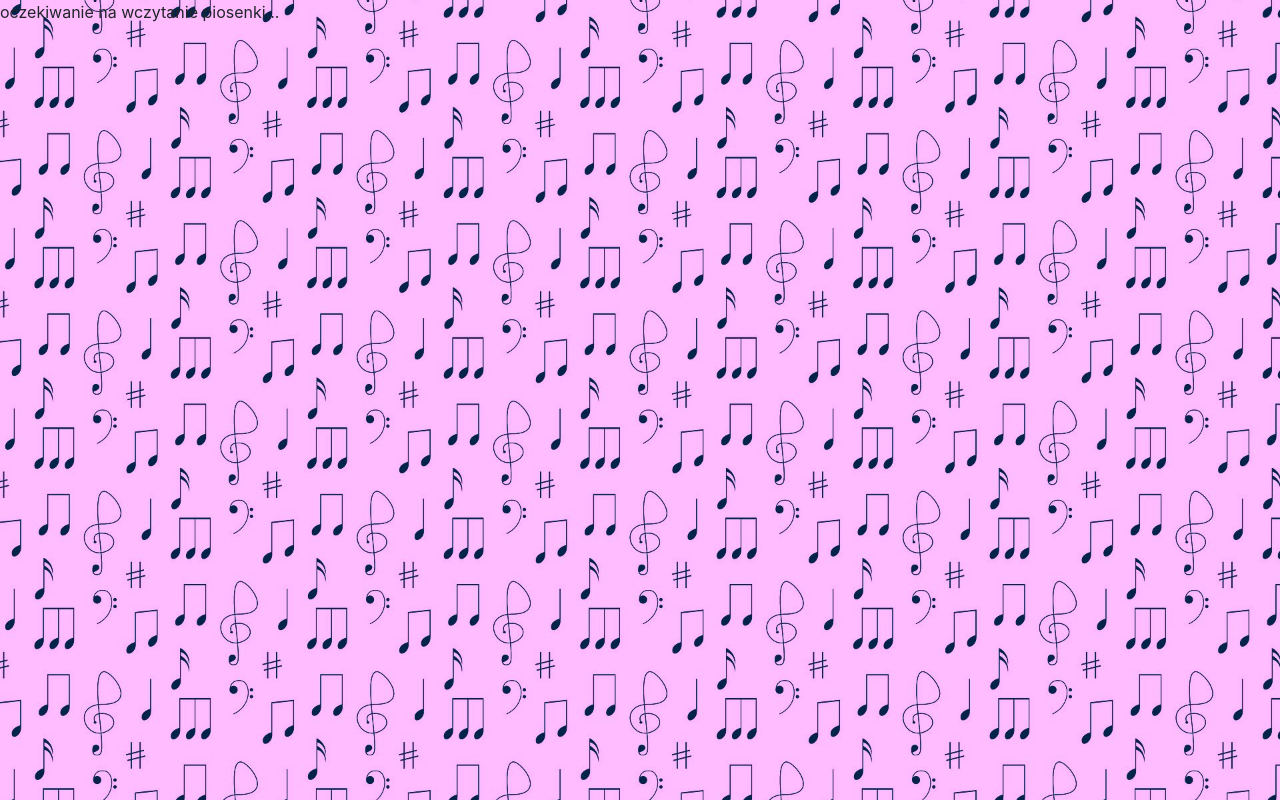
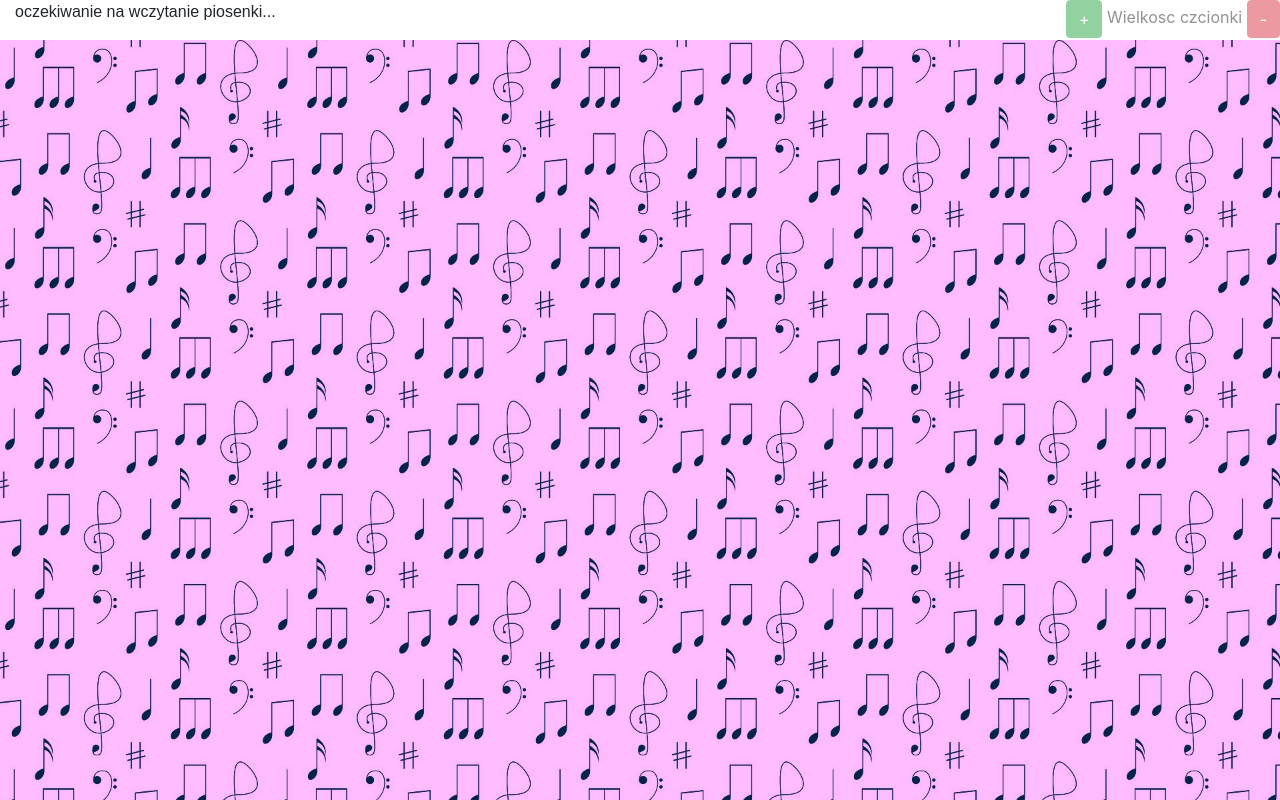
Before and after one commit to zwiktor/Spiewamy, a Django app: a page that uses Spiewamy/templates/singroom.html in a window 1280 px wide. Run offline with Django 3.2, Linux system fonts and the light colour scheme; tables that the repository leaves empty hold one stand-in row (values such as "Sample post"); some libraries are stand-ins or nearby versions.

Commit message:
Strona wyswietlajaca piosenke uzytkownikom

```diff
--- a/Spiewamy/Spiewamy/settings.py
+++ b/Spiewamy/Spiewamy/settings.py
@@ -25,7 +25,8 @@ SECRET_KEY = 'kdr4c6%l2$4w=sfg1^e&*1ks@*v@#hvu=-l*d-0ir=-%2^mu_x'
 # SECURITY WARNING: don't run with debug turned on in production!
 DEBUG = True
 
-ALLOWED_HOSTS = []
+# inet 192.168.0.17/24 brd 192.168.0.255
+ALLOWED_HOSTS = ['0.0.0.0', '192.168.0.17/24', '192.168.0.17', '192.168.0.255', '127.0.0.1']
 
 
 # Application definition
--- a/Spiewamy/songs/views.py
+++ b/Spiewamy/songs/views.py
@@ -136,7 +136,6 @@ def api_singroom(request, username, *args, **kwargs):
             return Response({'id': '-1'}, status=200)
         song = Song.objects.get(id=song_id)
         serializer = SongSerializer(instance=song)
-        print(serializer.data)
         return Response(serializer.data, status=200)
 
 
--- a/Spiewamy/static/css/base.css
+++ b/Spiewamy/static/css/base.css
@@ -47,3 +47,24 @@ nav .user_text {
     font-size: 4vw;
   }
 }
+
+
+.text-to-sing {
+  background-color: white;
+  font-family: Arial, Helvetica, sans-serif ;
+  width: 100%;
+}
+
+.song-text {
+  color: #464646;
+  background-color: #fdfdfd;
+  line-height: 1.3;
+  font-size: 15px;
+}
+
+.topcorner {
+  position: absolute;
+  top: 0;
+  right: 0;
+  opacity: 0.5;
+}
--- a/Spiewamy/static/js/singroom.js
+++ b/Spiewamy/static/js/singroom.js
@@ -1,6 +1,6 @@
 var url = window.location.pathname.split('/')
 var user_url = url[2]
-var api_url = "http://127.0.0.1:8000/api/" + user_url
+var api_url = "http://192.168.0.17:8000/api/" + user_url
 
 function startSing () {
 
@@ -12,7 +12,10 @@ function startSing () {
         .then(response => response.json())
         .then(data => {
             song_title.textContent = data.title
-            song_text.textContent = data.text
+            converted_text = converter_to_beautiful_text(data.text)
+            //Tutaj trzeba zastosować funkcję edycji tekstu i wprowadzenie do diva we właściwym formacie
+
+            song_text.innerHTML = converted_text
         }).catch(function (error) {
             console.log(error)
     })
@@ -24,3 +27,32 @@ function startSing () {
 document.addEventListener('DOMContentLoaded', function() {
     startSing();
 });
+
+
+
+function converter_to_beautiful_text(text) {
+    const text_converted = text.replaceAll('\r\n', '<br>')
+    return(text_converted)
+}
+
+
+function increaseFontSize() {
+    const song_text = document.getElementById('song_text')
+    var fontSize = getComputedStyle(song_text).fontSize
+    fontSize = fontSize.slice(0,2)
+    fontSize = parseInt(fontSize)
+    var newFontSize = fontSize + 1
+    song_text.style.fontSize = '' + newFontSize + 'px'
+
+
+}
+
+function decreaseFontSize() {
+    const song_text = document.getElementById('song_text')
+    var fontSize = getComputedStyle(song_text).fontSize
+    fontSize = fontSize.slice(0,2)
+    fontSize = parseInt(fontSize)
+    var newFontSize = fontSize - 1
+    song_text.style.fontSize = '' + newFontSize + 'px'
+
+}
--- a/Spiewamy/templates/singroom.html
+++ b/Spiewamy/templates/singroom.html
@@ -5,17 +5,29 @@
 {% block content %}
 
 
-    <p id="song_title">oczekiwanie na wczytanie piosenki...</p>
-    <p id="song_text"></p>
 
 
+    <div class="container-fluid">
+        <div class="row">
+            <div class="col text-to-sing">
+                <p id="song_title">oczekiwanie na wczytanie piosenki...</p>
 
-{#    how to get this song information form api/<username> - we can use fetch#}
-{#    <p>{{ song.created }}</p>#}
-{#    <p>{{ song.title }}</p>#}
-{#    <p>{{ song.text }}</p>#}
+                <div id="song_text" class="song-text text-justify">
 
+                </div>
+            </div>
+        </div>
+    </div>
 
+    <div class="clearfix topcorner">
+        <button class="btn btn-success" onclick="increaseFontSize()">
+            +
+        </button>
+        <span>Wielkosc czcionki</span>
+        <button class="btn btn-danger" onclick="decreaseFontSize()">
+            -
+        </button>
+    </div>
 
 {% endblock %}
 
```
